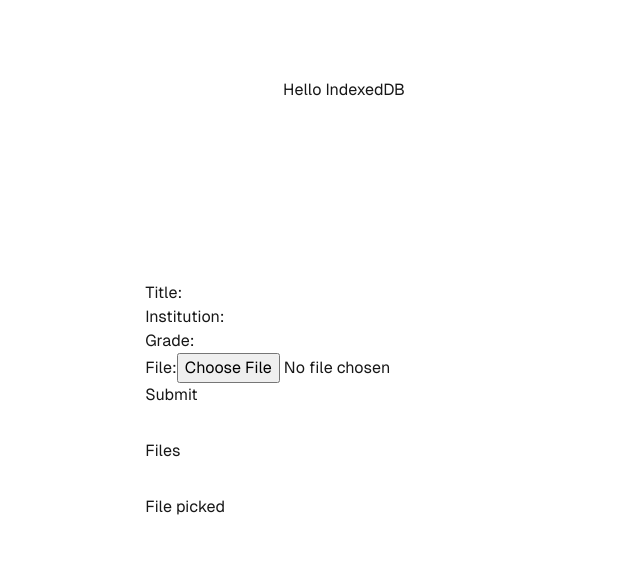
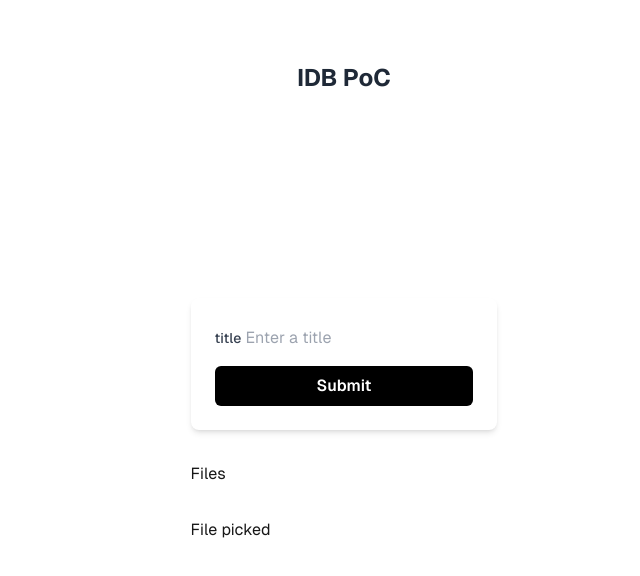
Before and after one commit to melaniebrgr/poc-studocu-indexeddb, a Next.js app: page / in a window 1280 px wide. Shown: the top 576 px of the page, without its empty margins (296-936 px from the left). Built offline with nearby package versions, Linux system fonts and the light colour scheme.

Commit message:
feat: :sparkles:

```diff
--- a/package.json
+++ b/package.json
@@ -12,7 +12,8 @@
     "idb": "8.0.0",
     "next": "15.0.2",
     "react": "19.0.0-rc-02c0e824-20241028",
-    "react-dom": "19.0.0-rc-02c0e824-20241028"
+    "react-dom": "19.0.0-rc-02c0e824-20241028",
+    "uuid": "^11.0.2"
   },
   "devDependencies": {
     "@types/node": "^20",
--- a/src/app/hooks/useIDB.ts
+++ b/src/app/hooks/useIDB.ts
@@ -25,5 +25,6 @@ export const useIDB = () => {
     });
   }, []);
 
+
   return { collection, db };
 }
--- a/src/app/page.tsx
+++ b/src/app/page.tsx
@@ -1,26 +1,57 @@
 "use client"
 
+import { v4 as uuid } from "uuid";
 import { useIDB } from "./hooks/useIDB";
+import { useState } from "react";
+
+const IDB_ID = 'studocu';
+const IDB_COLLECTION_ID = 'notes';
+const version = 1;
 
 export default function Home() {
+  const { db } = useIDB();
 
-  useIDB();
+  const [title, setTitle] = useState('')
+
+  const handleSubmit = (e: React.FormEvent, db: IDBDatabase) => {
+    e.preventDefault()
+
+    console.log('Submitted title:', title)
+
+    const tx = db.transaction(IDB_COLLECTION_ID, 'readwrite');
+    const txStore = tx.objectStore(IDB_COLLECTION_ID);
+
+    txStore.add({
+      id: uuid(),
+      title,
+    });
+  }
 
   return (
     <div className="grid grid-rows-[20px_1fr_20px] items-center justify-items-center min-h-screen p-8 pb-20 gap-16 sm:p-20 font-[family-name:var(--font-geist-sans)]">
-      <h1>Hello IndexedDB</h1>
+      <h1 className="text-2xl font-bold mb-6 text-center text-gray-800 dark:text-white">IDB PoC</h1>
       <main className="flex flex-col gap-8 row-start-2 items-center sm:items-start">
-      <form id="form">
-        <label htmlFor="title">Title:</label>
-        <input type="text" id="title" name="title" /><br />
-        <label htmlFor="institution">Institution:</label>
-        <input type="text" id="institution" name="institution" /><br />
-        <label htmlFor="grade">Grade:</label>
-        <input type="text" id="grade" name="grade" /><br />
-        <label htmlFor="file">File:</label>
-        <input type="file" id="file" name="file" /><br />
-        <input type="submit" value="Submit" />
+        <div className="max-w-md mx-auto mt-10 p-6 bg-white rounded-lg shadow-md dark:bg-gray-800">
+          <form onSubmit={(evt) => db && handleSubmit(evt, db)} className="space-y-4">
+            <div>
+              <label htmlFor="title" className="text-sm font-medium text-gray-700 dark:text-gray-200">
+                title
+              </label>{' '}
+              <input
+                type="text"
+                id="title"
+                value={title}
+                onChange={(e) => setTitle(e.target.value)}
+                placeholder="Enter a title"
+                className="mt-1"
+                required
+              />
+            </div>
+            <button type="submit" className="w-full bg-primary bg-black hover:bg-primary/90 text-white font-semibold py-2 px-4 rounded-md transition-colors duration-300 focus:outline-none focus:ring-2 focus:ring-primary focus:ring-opacity-50">
+              Submit
+            </button>
           </form>
+        </div>
         <section>
           <h2>Files</h2>
           <ul id="file-list"></ul>
```
Also changed, not shown: 1 other file (tests, documents, lock files or other folders). Lines whose indentation alone changed are shown as unchanged.
